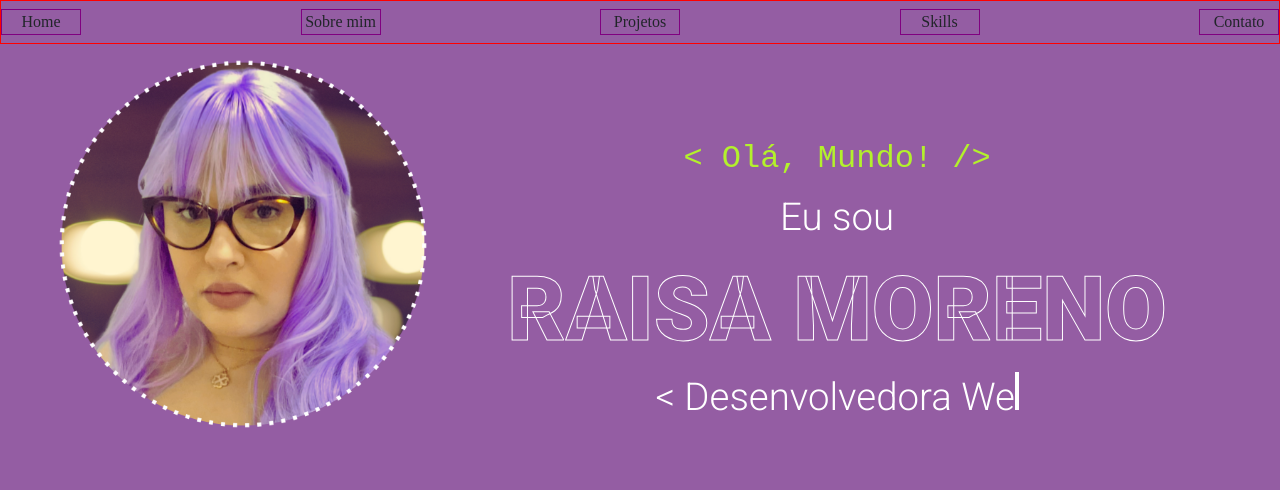
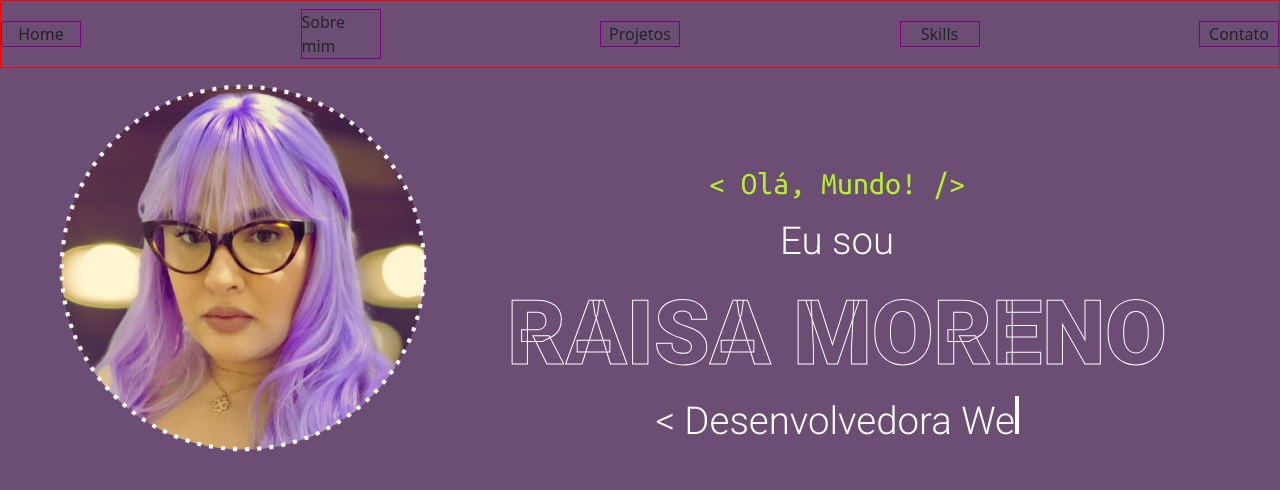
Before and after one commit to raisamrs/raisamrs.github.io, a React (Vite) app: page / in a window 1280 px wide. Shown: the top 490 px of the page. Built offline with nearby package versions, Linux system fonts and the light colour scheme.

Commit message:
styles: manipulação das classes por meio da biblioteca classname

```diff
--- a/index.html
+++ b/index.html
@@ -10,7 +10,11 @@
 
     <!-- Google Web Fonts -->
     <link rel="preconnect" href="https://fonts.gstatic.com">
+    <link rel="preconnect" href="https://fonts.googleapis.com">
     <link href="https://fonts.googleapis.com/css2?family=Roboto:wght@300;400;500;700;900&display=swap" rel="stylesheet">
+    <link rel="preconnect" href="https://fonts.gstatic.com" crossorigin>
+    <link href="https://fonts.googleapis.com/css2?family=Roboto:ital,wght@0,100;0,300;0,400;0,500;0,700;0,900;1,100;1,300;1,400;1,500;1,700;1,900&family=Space+Mono:ital,wght@0,400;0,700;1,400;1,700&family=Ubuntu+Mono:ital,wght@0,400;0,700;1,400;1,700&display=swap" rel="stylesheet">
+
   </head>
   <body>
     <div id="root"></div>
--- a/src/App.css
+++ b/src/App.css
@@ -1,6 +1,5 @@
 body {
-	background-color: #945da3;
-	font-family: r;
+	background-color: #6c4e75;
 }
 .main-container {
 	display: flex;
```
